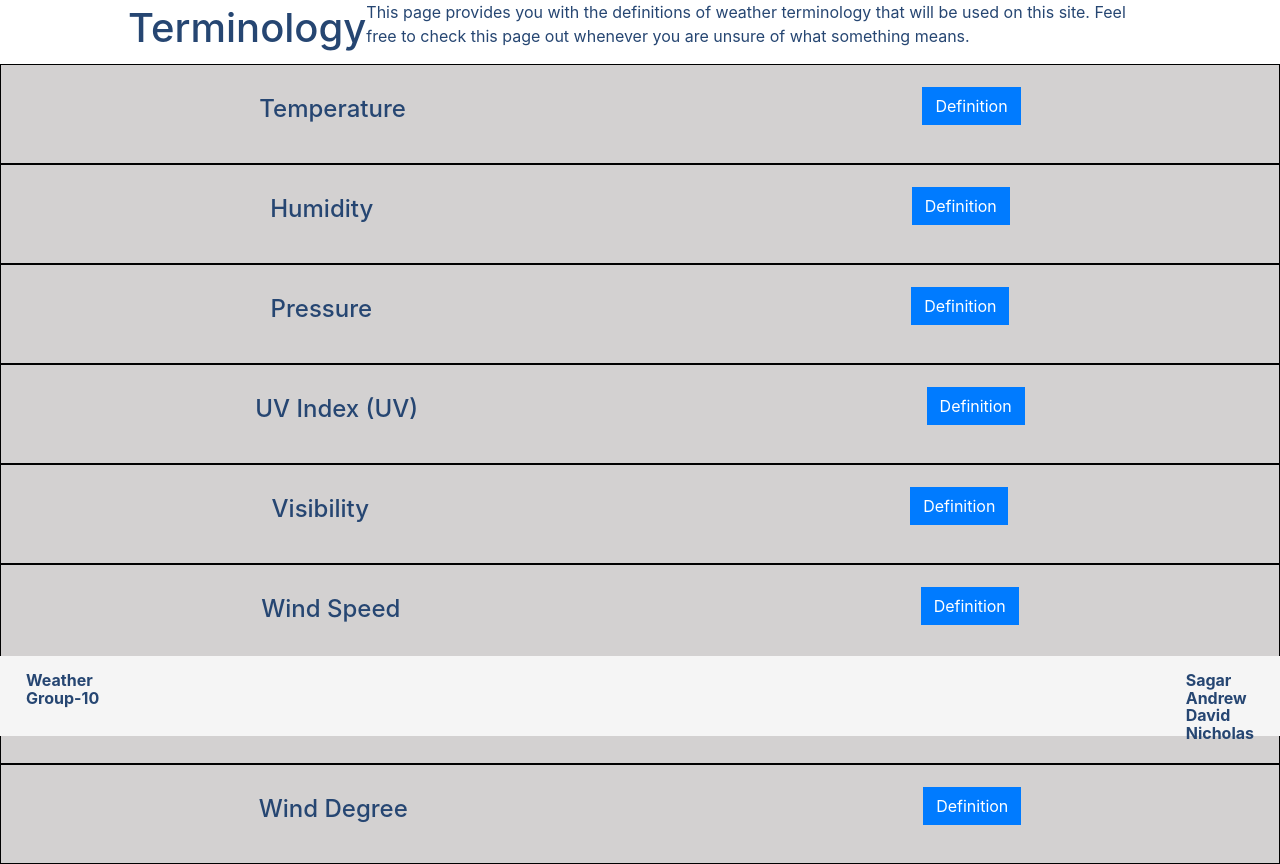
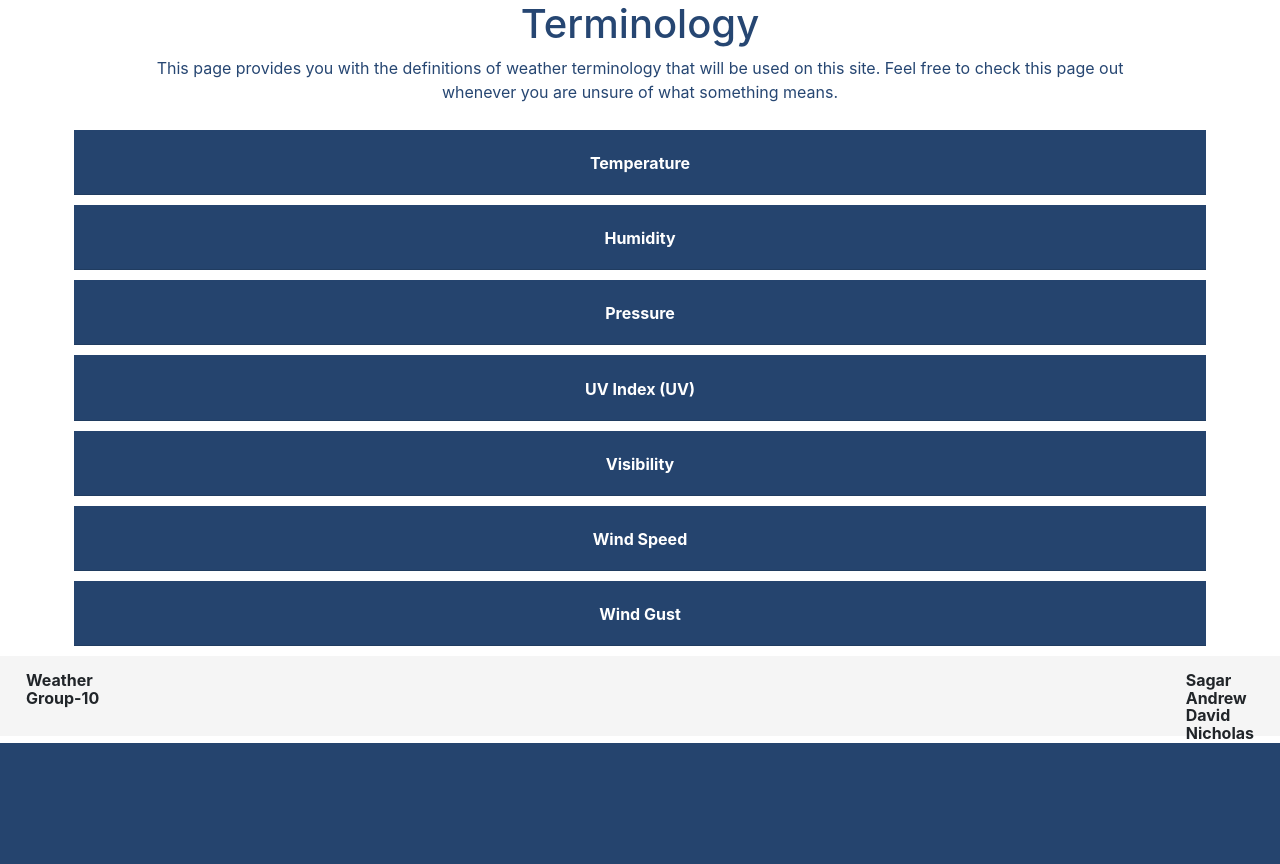
Before and after one commit to delaguardianick/Weather-Website, a PHP site: page /term.php in a window 1280 px wide. Shown: the part 64-928 px from the top of the page. After the commit the page ends 807 px from the top, so only its background shows below. Run offline with PHP 8.4, Linux system fonts and the light colour scheme; some libraries are stand-ins or nearby versions.

Commit message:
Finished Term.php

```diff
--- a/css/index.css
+++ b/css/index.css
@@ -316,28 +316,30 @@ nav #logo {
     display: flex;
     justify-content: center;
     align-items: center;
+    flex-direction: column;
+    text-align: center;
     width:80%;
     height:35%;
     color:#264672;
   }
-  #terms{
-    display:flex;
-    flex-direction: column;
-    justify-content: space-evenly;
-    align-items: center;
-    width:100%;
-    height:60%;
-    color:#264672;
+  .termcard{
+    max-width:100%;
+    background:#264672;
+    margin:10px;
+    color:white;
+    text-align:center;
   }
-  .term{
-    display:flex;
-    justify-content: space-around;
-    align-items: center;
-    width:100%;
-    height:100px;
-    background:rgb(211, 209, 209);
-    border:black solid 1px;
+  .expanded{
+    color:white;
+    max-width:100%;
+    background:#305891;
+  }
+  .term-accordian{
+    width:90%;
 
+  }
+  .term-button{
+    color:white;
   }
 
   /* FOOTER */
--- a/term.php
+++ b/term.php
@@ -20,108 +20,117 @@
             <h1 id="term-head">Terminology</h1>
             <p id="term-description"> This page provides you with the definitions of weather terminology that will be used on this site. Feel free to check this page out whenever you are unsure of what something means.</p>
           </div>
-          <div id="terms">
-            <div class="term">
-              <h4 class="term-name">Temperature</h4>
-              <p>
-                <a class="btn btn-primary" data-toggle="collapse" href="#collapseExample1" role="button" aria-expanded="false" aria-controls="collapseExample">
-                  Definition
-                </a>
-              </p>
-              <div class="collapse" id="collapseExample1">
-                <div class="card card-body">
+            <div class="accordion term-accordian" id="accordionExample">
+                <div class="termcard">
+                    <div class="card-header" id="headingOne">
+                    <h2 class="mb-0">
+                        <button class="btn btn-link" type="button" data-toggle="collapse" data-target="#collapseOne" aria-expanded="true" aria-controls="collapseOne">
+                        <b class="term-button">Temperature</b>
+                        </button>
+                    </h2>
+                    </div>
+                    <div id="collapseOne" class="collapse" aria-labelledby="headingOne" data-parent="#accordionExample">
+                    <div class="card-body expanded">
                         The measure of how hot or cold the atmosphere is.
                     </div>
                     </div>
                 </div>
-            <div class="term">
-              <h4 class="term-name">Humidity</h4>
-              <p>
-                <a class="btn btn-primary" data-toggle="collapse" href="#collapseExample2" role="button" aria-expanded="false" aria-controls="collapseExample">
-                  Definition
-                </a>
-              </p>
-              <div class="collapse" id="collapseExample2">
-                <div class="card card-body">
+                <div class="termcard">
+                    <div class="card-header" id="headingTwo">
+                    <h2 class="mb-0">
+                        <button class="btn btn-link collapsed" type="button" data-toggle="collapse" data-target="#collapseTwo" aria-expanded="false" aria-controls="collapseTwo">
+                            <b class="term-button">Humidity</b>
+                        </button>
+                    </h2>
+                    </div>
+                    <div id="collapseTwo" class="collapse" aria-labelledby="headingTwo" data-parent="#accordionExample">
+                    <div class="card-body expanded">
                     The state of the air when it is full of water vapor.
                     </div>
                     </div>
                 </div>
-            <div class="term">
-              <h4 class="term-name">Pressure</h4>
-              <p>
-                <a class="btn btn-primary" data-toggle="collapse" href="#collapseExample" role="button" aria-expanded="false" aria-controls="collapseExample">
-                  Definition
-                </a>
-              </p>
-              <div class="collapse" id="collapseExample">
-                <div class="card card-body">
-                  The force exerted on a surface by the air above it as gravity pulls it to Earth. Measured in kPa.
+                <div class="termcard">
+                    <div class="card-header" id="headingThree">
+                    <h2 class="mb-0">
+                        <button class="btn btn-link collapsed" type="button" data-toggle="collapse" data-target="#collapseThree" aria-expanded="false" aria-controls="collapseThree">
+                        <b class="term-button">Pressure</b>
+                        </button>
+                    </h2>
+                    </div>
+                    <div id="collapseThree" class="collapse" aria-labelledby="headingThree" data-parent="#accordionExample">
+                    <div class="card-body expanded">
+                    The force exerted on a surface by the air above it as gravity
                     </div>
                     </div>
                 </div>
-            <div class="term">
-              <h4 class="term-name">UV Index (UV)</h4>
-              <p>
-                <a class="btn btn-primary" data-toggle="collapse" href="#collapseExample3" role="button" aria-expanded="false" aria-controls="collapseExample">
-                  Definition
-                </a>
-              </p>
-              <div class="collapse" id="collapseExample3">
-                <div class="card card-body">
+                <div class="termcard">
+                    <div class="card-header" id="headingThree">
+                    <h2 class="mb-0">
+                        <button class="btn btn-link collapsed" type="button" data-toggle="collapse" data-target="#collapseFour" aria-expanded="false" aria-controls="collapseFour">
+                        <b class="term-button">UV Index (UV)</b>
+                        </button>
+                    </h2>
+                    </div>
+                    <div id="collapseFour" class="collapse" aria-labelledby="headingThree" data-parent="#accordionExample">
+                    <div class="card-body expanded">
                     The amount of skin-damaging UV radiation reaching the earth's surface.
                     </div>
                     </div>
                 </div>
-            <div class="term">
-              <h4 class="term-name">Visibility</h4>
-              <p>
-                <a class="btn btn-primary" data-toggle="collapse" href="#collapseExample4" role="button" aria-expanded="false" aria-controls="collapseExample">
-                  Definition
-                </a>
-              </p>
-              <div class="collapse" id="collapseExample4">
-                <div class="card card-body">
+                <div class="termcard">
+                    <div class="card-header" id="headingThree">
+                    <h2 class="mb-0">
+                        <button class="btn btn-link collapsed" type="button" data-toggle="collapse" data-target="#collapseFive" aria-expanded="false" aria-controls="collapseFive">
+                        <b class="term-button">Visibility</b>
+                        </button>
+                    </h2>
+                    </div>
+                    <div id="collapseFive" class="collapse" aria-labelledby="headingThree" data-parent="#accordionExample">
+                    <div class="card-body expanded">
                     The measure of distance at which an object or light could be recognized.
                     </div>
                     </div>
                 </div>
-            <div class="term">
-              <h4 class="term-name">Wind Speed</h4>
-              <p>
-                <a class="btn btn-primary" data-toggle="collapse" href="#collapseExample5" role="button" aria-expanded="false" aria-controls="collapseExample">
-                  Definition
-                </a>
-              </p>
-              <div class="collapse" id="collapseExample5">
-                <div class="card card-body">
+                <div class="termcard">
+                    <div class="card-header" id="headingThree">
+                    <h2 class="mb-0">
+                        <button class="btn btn-link collapsed" type="button" data-toggle="collapse" data-target="#collapseSix" aria-expanded="false" aria-controls="collapseSix">
+                        <b class="term-button">Wind Speed</b>
+                        </button>
+                    </h2>
+                    </div>
+                    <div id="collapseSix" class="collapse" aria-labelledby="headingThree" data-parent="#accordionExample">
+                    <div class="card-body expanded">
                     The measure of how fast air is moving at a certain point of time.
                     </div>
                     </div>
                 </div>
-            <div class="term">
-              <h4 class="term-name">Wind Gust</h4>
-              <p>
-                <a class="btn btn-primary" data-toggle="collapse" href="#collapseExample6" role="button" aria-expanded="false" aria-controls="collapseExample">
-                  Definition
-                </a>
-              </p>
-              <div class="collapse" id="collapseExample6">
-                <div class="card card-body">
+                <div class="termcard">
+                    <div class="card-header" id="headingThree">
+                    <h2 class="mb-0">
+                        <button class="btn btn-link collapsed" type="button" data-toggle="collapse" data-target="#collapseSeven" aria-expanded="false" aria-controls="collapseSeven">
+                        <b class="term-button">Wind Gust</b>
+                        </button>
+                    </h2>
+                    </div>
+                    <div id="collapseSeven" class="collapse" aria-labelledby="headingThree" data-parent="#accordionExample">
+                    <div class="card-body expanded">
                     The measure of the sudden increase in wind speed.
                     </div>
                     </div>
                 </div>
-            <div class="term">
-              <h4 class="term-name">Wind Degree</h4>
-              <p>
-                <a class="btn btn-primary" data-toggle="collapse" href="#collapseExample7" role="button" aria-expanded="false" aria-controls="collapseExample">
-                  Definition
-                </a>
-              </p>
-              <div class="collapse" id="collapseExample7">
-                <div class="card card-body">
+                <div class="termcard">
+                    <div class="card-header" id="headingThree">
+                    <h2 class="mb-0">
+                        <button class="btn btn-link collapsed" type="button" data-toggle="collapse" data-target="#collapseTen" aria-expanded="false" aria-controls="collapseTen">
+                        <b class="term-button">Wind Degree</b>
+                        </button>
+                    </h2>
+                    </div>
+                    <div id="collapseTen" class="collapse" aria-labelledby="headingThree" data-parent="#accordionExample">
+                    <div class="card-body expanded">
                     The direction of which air is moving.
+                    </div>
                     </div>
                 </div>
             </div>
```
Lines whose indentation alone changed are shown as unchanged.
